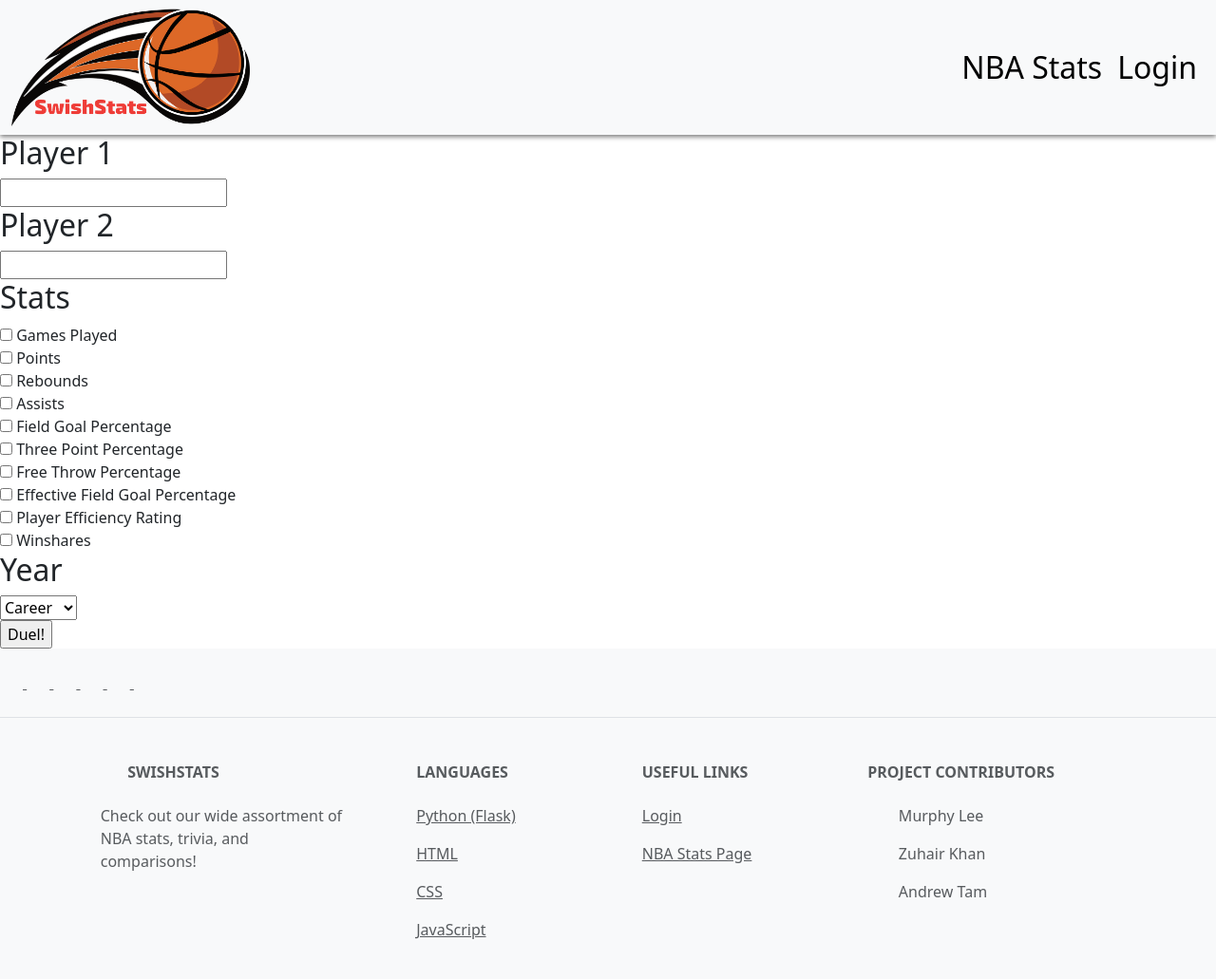
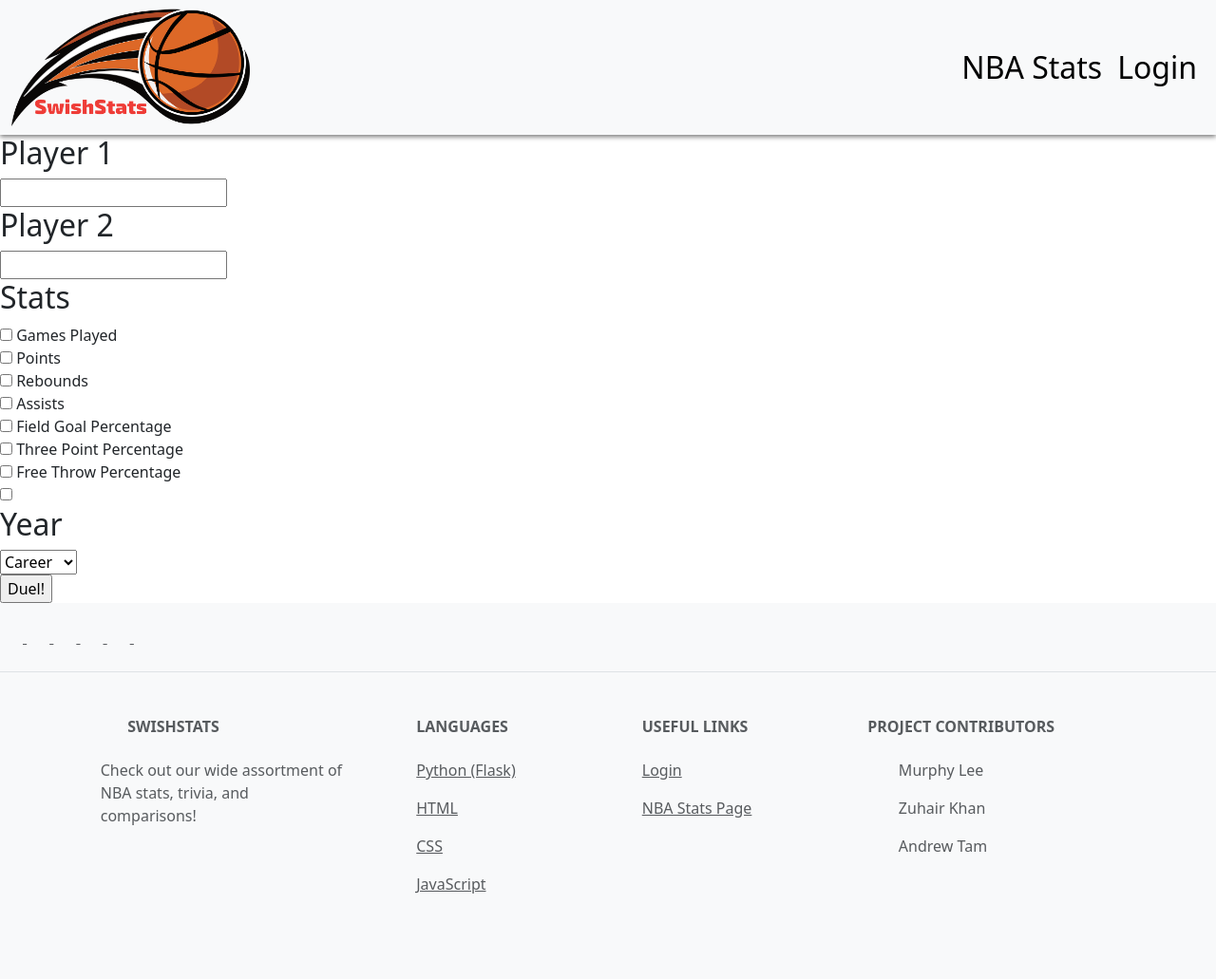
Before and after one commit to murphylee10/hoop-stats, a Flask app: page /duel in a window 1280 px wide. Shown: the whole page at 95% size. After the commit the page ends 941 px from the top, so only its background shows below. Run offline with Flask 3, Linux system fonts and the light colour scheme.

Commit message:
small changes to duel.html

```diff
--- a/templates/duel.html
+++ b/templates/duel.html
@@ -30,11 +30,6 @@
             <input type="checkbox" id="ft">
             <label for="ft">Free Throw Percentage</label><br>
             <input type="checkbox" id="efg">
-            <label for="efg">Effective Field Goal Percentage</label><br>
-            <input type="checkbox" id="per">
-            <label for="per">Player Efficiency Rating</label><br>
-            <input type="checkbox" id="ws">
-            <label for="ws">Winshares</label><br>
 
             <h2>Year</h2>
             <select id="year">
```
